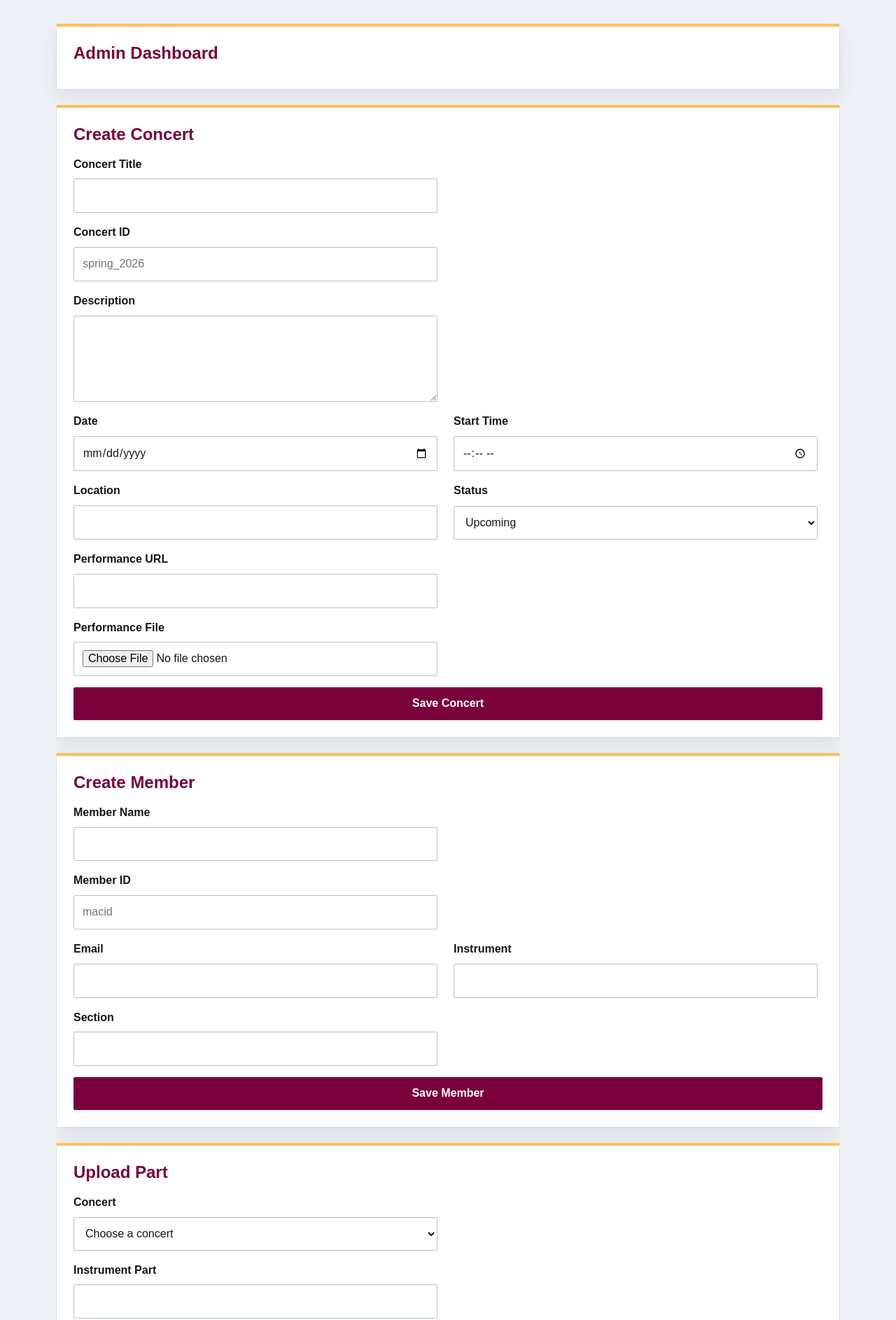
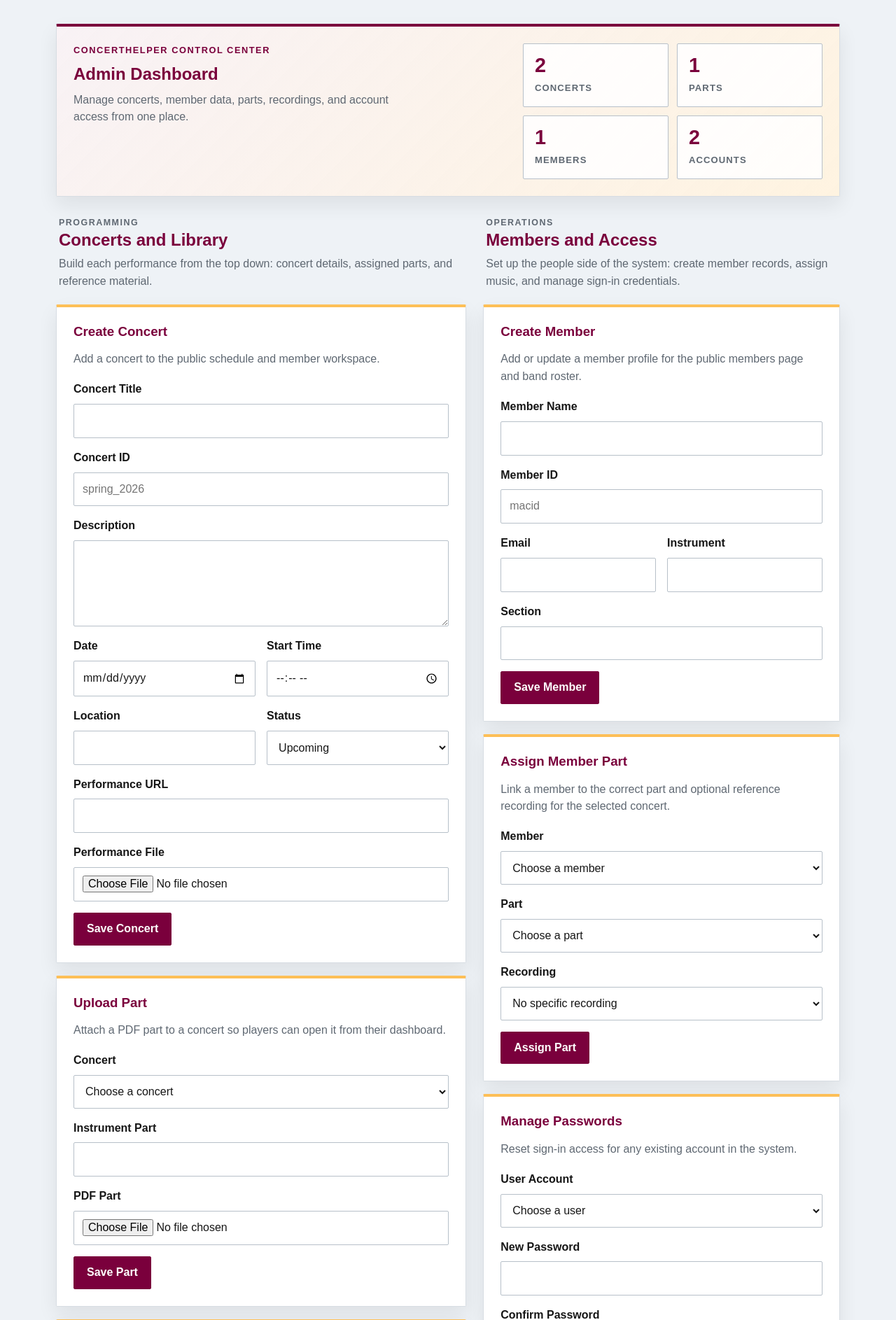
Before and after one commit to Romgi/1XD3-Group-31, a PHP site: page /concerthelper/admin-dashboard.php in a window 1280 px wide. Shown: the part 90-1976 px from the top of the page at 70% size. Run offline with PHP 8.4, Linux system fonts and the light colour scheme; a user stored in the database is signed in; data comes from the database, SQL or seed files in the repository.

Commit message:
Redid admin page CSS

```diff
--- a/concerthelper/admin-dashboard.php
+++ b/concerthelper/admin-dashboard.php
@@ -26,22 +26,56 @@ try {
     $loadError = "Admin data could not be loaded. Confirm the database is set up with database/concerthelper_schema.sql.";
 }
 
+$summaryCounts = [
+    ["label" => "Concerts", "value" => count($concerts)],
+    ["label" => "Parts", "value" => count($parts)],
+    ["label" => "Members", "value" => count($members)],
+    ["label" => "Accounts", "value" => count($users)],
+];
+
 require __DIR__ . "/includes/header.php";
 ?>
-<section class="page-heading">
+<?php if ($loadError !== null): ?>
+    <section class="page-heading admin-hero">
+        <div class="admin-hero-copy">
+            <p class="admin-eyebrow">ConcertHelper Control Center</p>
             <h1>Admin Dashboard</h1>
+            <p class="admin-hero-text">Manage concerts, member data, parts, recordings, and account access from one place.</p>
+        </div>
     </section>
-
-<?php if ($loadError !== null): ?>
     <section class="alert" role="alert">
         <p><?= e($loadError); ?></p>
     </section>
 <?php else: ?>
+    <section class="page-heading admin-hero">
+        <div class="admin-hero-copy">
+            <p class="admin-eyebrow">ConcertHelper Control Center</p>
+            <h1>Admin Dashboard</h1>
+            <p class="admin-hero-text">Manage concerts, member data, parts, recordings, and account access from one place.</p>
+        </div>
+        <div class="admin-summary" aria-label="Admin summary">
+            <?php foreach ($summaryCounts as $item): ?>
+                <article class="admin-summary-card">
+                    <span class="admin-summary-value"><?= e((string) $item["value"]); ?></span>
+                    <span class="admin-summary-label"><?= e((string) $item["label"]); ?></span>
+                </article>
+            <?php endforeach; ?>
+        </div>
+    </section>
+
     <section class="admin-status" id="admin-status" aria-live="polite"></section>
 
-    <section class="admin-grid" aria-label="Admin management forms">
+    <section class="admin-layout" aria-label="Admin management forms">
+        <section class="admin-column" aria-labelledby="admin-programming-heading">
+            <header class="admin-column-heading">
+                <p class="admin-section-kicker">Programming</p>
+                <h2 id="admin-programming-heading">Concerts and Library</h2>
+                <p>Build each performance from the top down: concert details, assigned parts, and reference material.</p>
+            </header>
+
             <article class="admin-card">
-            <h2>Create Concert</h2>
+                <h3>Create Concert</h3>
+                <p class="admin-card-copy">Add a concert to the public schedule and member workspace.</p>
                 <form class="admin-form" id="concert" method="post" action="actions/concert_create.php" enctype="multipart/form-data">
                     <div class="form-field">
                         <label for="concert-title">Concert Title</label>
@@ -91,36 +125,8 @@ require __DIR__ . "/includes/header.php";
             </article>
 
             <article class="admin-card">
-            <h2>Create Member</h2>
-            <form class="admin-form" id="create_member" method="post" action="actions/member_create.php">
-                <div class="form-field">
-                    <label for="member-name">Member Name</label>
-                    <input id="member-name" name="member_name" type="text" maxlength="255" required>
-                </div>
-                <div class="form-field">
-                    <label for="member-id">Member ID</label>
-                    <input id="member-id" name="member_id" type="text" maxlength="191" placeholder="macid">
-                </div>
-                <div class="form-row">
-                    <div class="form-field">
-                        <label for="member-email">Email</label>
-                        <input id="member-email" name="email" type="email" maxlength="254">
-                    </div>
-                    <div class="form-field">
-                        <label for="member-instrument">Instrument</label>
-                        <input id="member-instrument" name="instrument" type="text" maxlength="191">
-                    </div>
-                </div>
-                <div class="form-field">
-                    <label for="member-section">Section</label>
-                    <input id="member-section" name="section" type="text" maxlength="191">
-                </div>
-                <button class="button" type="submit">Save Member</button>
-            </form>
-        </article>
-
-        <article class="admin-card">
-            <h2>Upload Part</h2>
+                <h3>Upload Part</h3>
+                <p class="admin-card-copy">Attach a PDF part to a concert so players can open it from their dashboard.</p>
                 <form class="admin-form" id="part" method="post" action="actions/part_create.php" enctype="multipart/form-data">
                     <div class="form-field">
                         <label for="part-concert">Concert</label>
@@ -144,7 +150,8 @@ require __DIR__ . "/includes/header.php";
             </article>
 
             <article class="admin-card">
-            <h2>Add Reference Recording</h2>
+                <h3>Add Reference Recording</h3>
+                <p class="admin-card-copy">Give members a guide track or rehearsal recording for a concert or specific part.</p>
                 <form class="admin-form" id="recording_form" method="post" action="actions/reference_create.php" enctype="multipart/form-data">
                     <div class="form-field">
                         <label for="reference-name">Recording Name</label>
@@ -179,9 +186,48 @@ require __DIR__ . "/includes/header.php";
                     <button class="button" type="submit">Save Recording</button>
                 </form>
             </article>
+        </section>
+
+        <section class="admin-column" aria-labelledby="admin-people-heading">
+            <header class="admin-column-heading">
+                <p class="admin-section-kicker">Operations</p>
+                <h2 id="admin-people-heading">Members and Access</h2>
+                <p>Set up the people side of the system: create member records, assign music, and manage sign-in credentials.</p>
+            </header>
 
             <article class="admin-card">
-            <h2>Assign Member Part</h2>
+                <h3>Create Member</h3>
+                <p class="admin-card-copy">Add or update a member profile for the public members page and band roster.</p>
+                <form class="admin-form" id="create_member" method="post" action="actions/member_create.php">
+                    <div class="form-field">
+                        <label for="member-name">Member Name</label>
+                        <input id="member-name" name="member_name" type="text" maxlength="255" required>
+                    </div>
+                    <div class="form-field">
+                        <label for="member-id">Member ID</label>
+                        <input id="member-id" name="member_id" type="text" maxlength="191" placeholder="macid">
+                    </div>
+                    <div class="form-row">
+                        <div class="form-field">
+                            <label for="member-email">Email</label>
+                            <input id="member-email" name="email" type="email" maxlength="254">
+                        </div>
+                        <div class="form-field">
+                            <label for="member-instrument">Instrument</label>
+                            <input id="member-instrument" name="instrument" type="text" maxlength="191">
+                        </div>
+                    </div>
+                    <div class="form-field">
+                        <label for="member-section">Section</label>
+                        <input id="member-section" name="section" type="text" maxlength="191">
+                    </div>
+                    <button class="button" type="submit">Save Member</button>
+                </form>
+            </article>
+
+            <article class="admin-card">
+                <h3>Assign Member Part</h3>
+                <p class="admin-card-copy">Link a member to the correct part and optional reference recording for the selected concert.</p>
                 <form class="admin-form" id="link_member" method="post" action="actions/memberlink.php">
                     <div class="form-field">
                         <label for="link-member">Member</label>
@@ -215,7 +261,8 @@ require __DIR__ . "/includes/header.php";
             </article>
 
             <article class="admin-card">
-            <h2>Manage Passwords</h2>
+                <h3>Manage Passwords</h3>
+                <p class="admin-card-copy">Reset sign-in access for any existing account in the system.</p>
                 <?php if ($users === []): ?>
                     <p class="empty-parts">No user accounts are available.</p>
                 <?php else: ?>
@@ -252,6 +299,7 @@ require __DIR__ . "/includes/header.php";
                 <?php endif; ?>
             </article>
         </section>
+    </section>
 
     <script src="assets/js/adminmain.js" defer></script>
 <?php endif; ?>
--- a/concerthelper/assets/css/app.css
+++ b/concerthelper/assets/css/app.css
@@ -466,14 +466,105 @@ a {
     background: var(--danger-bg);
 }
 
-.admin-grid {
-    display: flex;
-    flex-direction: column;
-    gap: 22px;
+.admin-hero {
+    display: grid;
+    grid-template-columns: minmax(0, 1.3fr) minmax(280px, 0.9fr);
+    gap: 24px;
+    align-items: start;
+    border-top-color: var(--maroon);
+    background:
+        linear-gradient(135deg, rgba(122, 0, 60, 0.05), rgba(253, 191, 87, 0.18)),
+        var(--panel);
+}
+
+.admin-hero-copy h1 {
+    margin-bottom: 10px;
+}
+
+.admin-eyebrow {
+    margin: 0 0 10px;
+    color: var(--maroon);
+    font-size: 0.8rem;
+    font-weight: 800;
+    letter-spacing: 0.12em;
+    text-transform: uppercase;
+}
+
+.admin-hero-text {
+    margin: 0;
+    max-width: 54ch;
+    color: var(--muted);
+}
+
+.admin-summary {
+    display: grid;
+    grid-template-columns: repeat(2, minmax(0, 1fr));
+    gap: 12px;
+}
+
+.admin-summary-card {
+    padding: 16px;
+    border: 1px solid var(--line-strong);
+    border-radius: 2px;
+    background: rgba(255, 255, 255, 0.88);
+}
+
+.admin-summary-value {
+    display: block;
+    color: var(--maroon);
+    font-size: 1.8rem;
+    font-weight: 800;
+    line-height: 1;
+}
+
+.admin-summary-label {
+    display: block;
+    margin-top: 8px;
+    color: var(--muted);
+    font-size: 0.82rem;
+    font-weight: 800;
+    letter-spacing: 0.08em;
+    text-transform: uppercase;
+}
+
+.admin-layout {
+    display: grid;
+    grid-template-columns: minmax(0, 1.15fr) minmax(0, 1fr);
+    gap: 24px;
     width: 100%;
     max-width: 100%;
     min-width: 0;
-    overflow-x: hidden;
+}
+
+.admin-column {
+    display: grid;
+    gap: 18px;
+    align-content: start;
+    min-width: 0;
+}
+
+.admin-column-heading {
+    padding: 6px 4px 2px;
+}
+
+.admin-column-heading h2 {
+    margin: 0 0 8px;
+    color: var(--maroon);
+    line-height: 1.2;
+}
+
+.admin-column-heading p {
+    margin: 0;
+    color: var(--muted);
+}
+
+.admin-section-kicker {
+    margin: 0 0 8px;
+    color: var(--maroon);
+    font-size: 0.78rem;
+    font-weight: 800;
+    letter-spacing: 0.12em;
+    text-transform: uppercase;
 }
 
 .admin-card {
@@ -490,15 +581,30 @@ a {
     box-shadow: 0 12px 28px rgba(22, 22, 22, 0.08);
 }
 
-.admin-card h2 {
+.admin-card h3 {
     margin: 0 0 16px;
     color: var(--maroon);
     line-height: 1.2;
 }
 
+.admin-card-copy {
+    margin: 0 0 18px;
+    color: var(--muted);
+}
+
 .admin-form {
     display: grid;
     gap: 16px;
+}
+
+.admin-form .form-field input,
+.admin-form .form-field select,
+.admin-form .form-field textarea {
+    width: 100%;
+}
+
+.admin-form .button {
+    justify-self: start;
 }
 
 .form-row {
@@ -753,8 +859,10 @@ a {
         grid-template-columns: 1fr;
     }
 
-    .admin-card {
-        width: 100%;
+    .admin-hero,
+    .admin-layout,
+    .admin-summary {
+        grid-template-columns: 1fr;
     }
 
     .site-footer {
```
Lines whose indentation alone changed are shown as unchanged.
